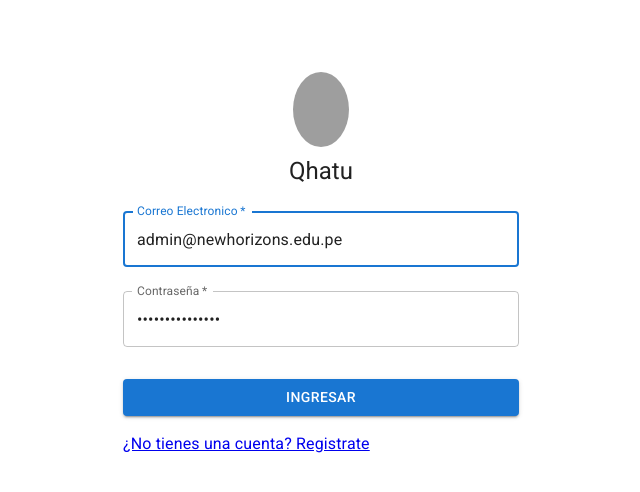
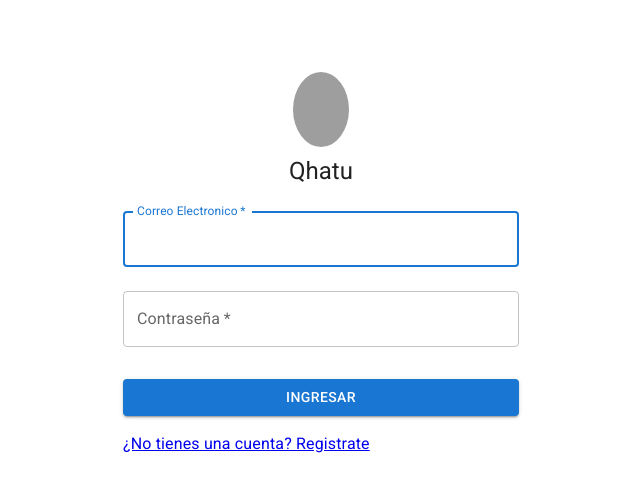
Before and after one commit to seezonmv/qhatu-web, a React (Create React App) app: page /login in a window 1280 px wide. Shown: the top 492 px of the page, without its empty margins (319-959 px from the left). Built offline with nearby package versions, Linux system fonts and the light colour scheme; grey boxes are pictures that could not be loaded.

Commit message:
Trabajo Final

```diff
--- a/src/pages/login/LoginStl.jsx
+++ b/src/pages/login/LoginStl.jsx
@@ -27,7 +27,6 @@ const LoginStl = ({
           autoFocus
           inputRef={refEmail}
           onChange={handleChangeInput}
-          value="admin@newhorizons.edu.pe"
         />
         <TextField
           margin="normal"
@@ -39,7 +38,6 @@ const LoginStl = ({
           id="txtPassword"
           inputRef={refPassword}
           onChange={handleChangeInput}
-          value="NewHorizons2022"
         />
         <Button
           type="button"
--- a/src/pages/shoppingcart/ShoppingCartStf.jsx
+++ b/src/pages/shoppingcart/ShoppingCartStf.jsx
@@ -72,7 +72,7 @@ const ShoppingCartStf = () => {
           QhatuAction.modalAction(
             true,
             () => {
-              history.push('/purchase');
+              history.push('/purchases');
             },
             'Gracias 😁',
             'Tu compra se ha realizado correctamente.'
```
Also changed, not shown: 2 other files (tests, documents, lock files or other folders).
